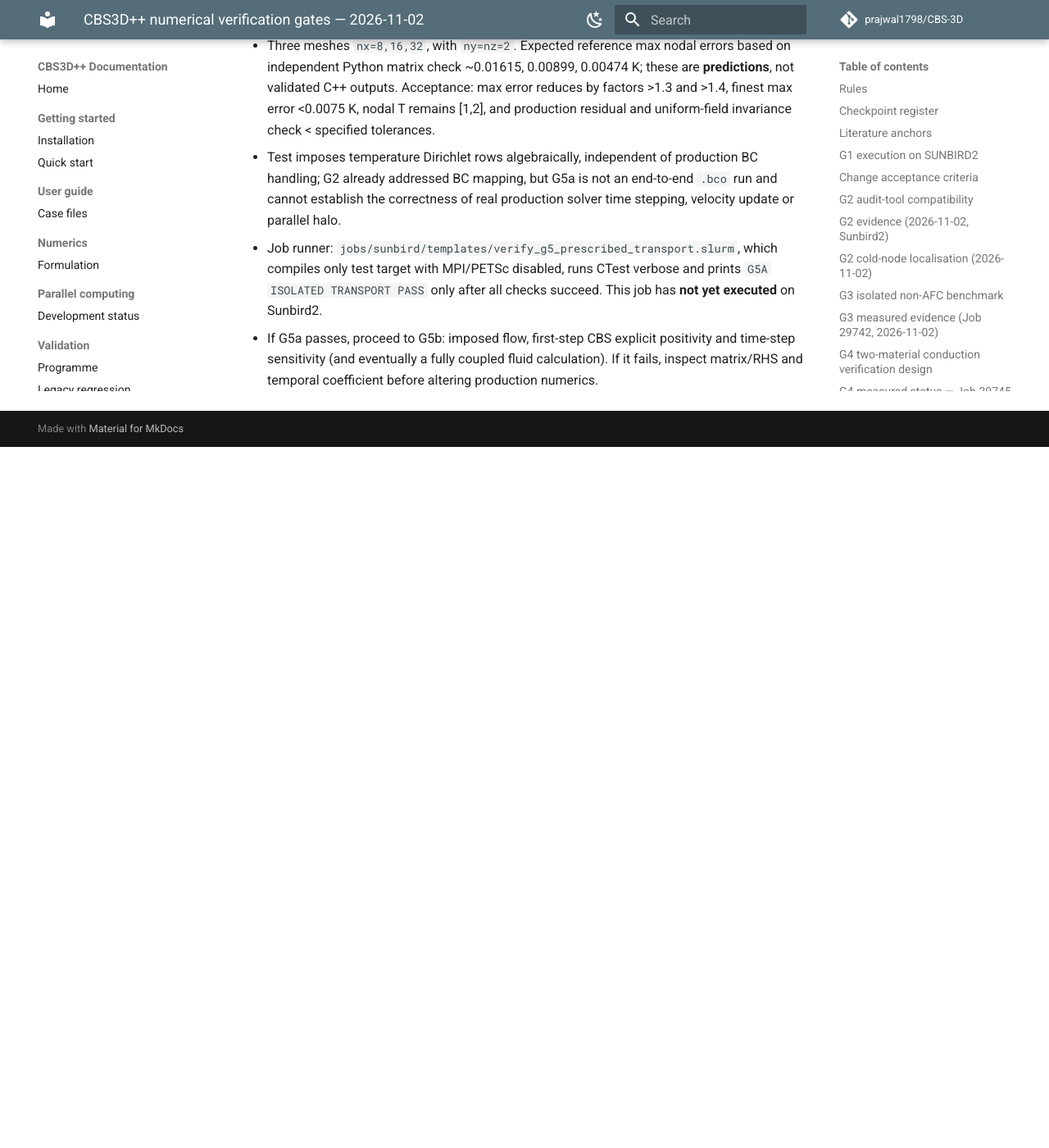
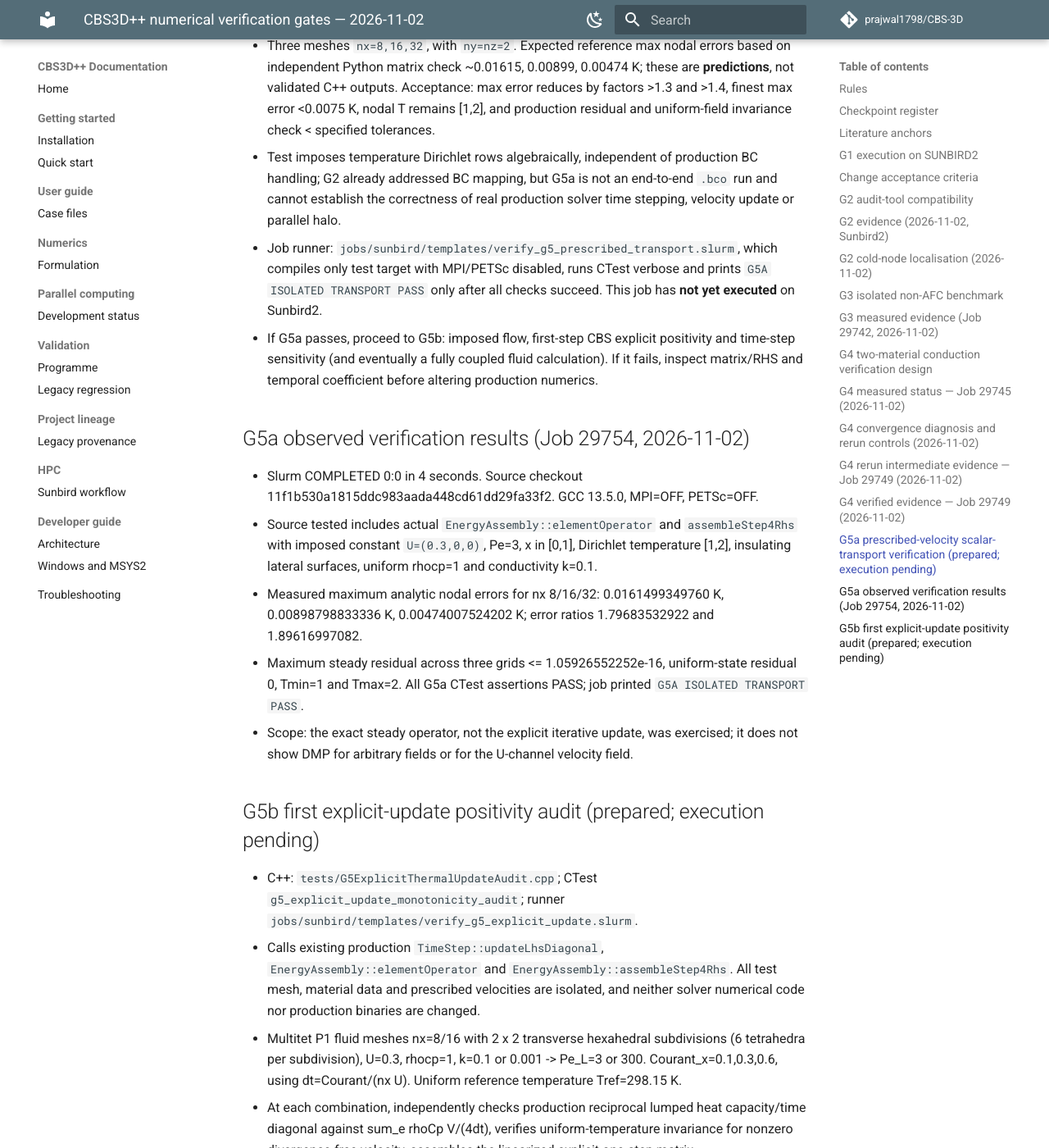
Before and after one commit to prajwal1798/CBS-3D, an MkDocs documentation site: the page built from docs/verification/CBS3D_NUMERICAL_VERIFICATION_GATES.md, in a window 1280 px wide and 1400 px high, scrolled down 8845 px. Shown: the whole window at 82% size. Built offline with MkDocs 1.6.1 and Material for MkDocs 9.7.7, drawn with Linux system fonts in a browser that asks for light colours; comment, search, counter and statistics services are not loaded; before the commit the page ends 9390 px from its top, so only the background shows below that; some of the changed text lies outside the part shown.

Commit message:
docs: record G5a Job 29754 PASS and define production explicit-update G5b DMP diagnostic

```diff
--- a/docs/verification/CBS3D_NUMERICAL_VERIFICATION_GATES.md
+++ b/docs/verification/CBS3D_NUMERICAL_VERIFICATION_GATES.md
@@ -20,7 +20,7 @@
 | G2 | Actual inlet/outlet/wall/interface boundary inventory and flux sign | Every applied BC and flux accounted for | PASS (structural): Job 29706 has only BC 511/520/530/532, 648 BC532 faces = 0.0006 m^2, 60 W applied, zero duplicate faces, zero MPI duplicate mismatch; full global energy closure remains G7 |
 | G3 | Solid-only diffusion | Uniform/linear patch tests; analytical heated slab; mesh refinement | Analytical slab and serial/MPI PASS, Job 29742; systematic mesh refinement still pending |
 | G4 | Two-material conduction | Shared interface temperature, weak flux continuity, integrated balance | PASS: Job 29749 reached thermal steady state, max analytic error 3.681e-5 K, two-sided flux 999.978/999.984 W/m², serial/MPI 1.11e-15 K, qA=0.016 W |
-| G5 | Prescribed-flow scalar transport | Uniform T, analytical convection-diffusion and manufactured solutions | G5a exact prescribed-velocity 3-grid steady transport CTest + Sunbird2 runner committed; not yet executed; full solver prescribed-flow and transient MMS pending |
+| G5 | Prescribed-flow scalar transport | Uniform T, analytical convection-diffusion and manufactured solutions | G5a PASS: Job 29754, 3-grid Pe=3 exact steady profile and bounds; G5b explicit-update diagnostic committed but not executed; full coupled/transient MMS pending |
 | G6 | Discrete positivity / DMP | Inspect assembled update matrix and *first* bound violation | U-channel AFC-off run: 176 cold nodes, ALL fluid-only, zero interface/solid; root mechanism and first crossing unresolved |
 | G7 | Integrated energy and mass | Sources + boundary heat = advection + storage within stated tolerance | Existing balance script; pending for U-channel |
 | G8 | Serial/MPI and restart parity | Independent solutions agree at declared tolerances | Pending |
@@ -158,3 +158,21 @@ The serial VTU writer outputs CellData `mat_id`; DistributedPost.cpp writes `mat
 - Test imposes temperature Dirichlet rows algebraically, independent of production BC handling; G2 already addressed BC mapping, but G5a is not an end-to-end `.bco` run and cannot establish the correctness of real production solver time stepping, velocity update or parallel halo.
 - Job runner: `jobs/sunbird/templates/verify_g5_prescribed_transport.slurm`, which compiles only test target with MPI/PETSc disabled, runs CTest verbose and prints `G5A ISOLATED TRANSPORT PASS` only after all checks succeed. This job has **not yet executed** on Sunbird2.
 - If G5a passes, proceed to G5b: imposed flow, first-step CBS explicit positivity and time-step sensitivity (and eventually a fully coupled fluid calculation). If it fails, inspect matrix/RHS and temporal coefficient before altering production numerics.
+
+## G5a observed verification results (Job 29754, 2026-11-02)
+
+- Slurm COMPLETED 0:0 in 4 seconds. Source checkout 11f1b530a1815ddc983aada448cd61dd29fa33f2. GCC 13.5.0, MPI=OFF, PETSc=OFF.
+- Source tested includes actual `EnergyAssembly::elementOperator` and `assembleStep4Rhs` with imposed constant `U=(0.3,0,0)`, Pe=3, x in [0,1], Dirichlet temperature [1,2], insulating lateral surfaces, uniform rhocp=1 and conductivity k=0.1.
+- Measured maximum analytic nodal errors for nx 8/16/32: 0.0161499349760 K, 0.00898798833336 K, 0.00474007524202 K; error ratios 1.79683532922 and 1.89616997082.
+- Maximum steady residual across three grids <= 1.05926552252e-16, uniform-state residual 0, Tmin=1 and Tmax=2. All G5a CTest assertions PASS; job printed `G5A ISOLATED TRANSPORT PASS`.
+- Scope: the exact steady operator, not the explicit iterative update, was exercised; it does not show DMP for arbitrary fields or for the U-channel velocity field.
+
+## G5b first explicit-update positivity audit (prepared; execution pending)
+
+- C++: `tests/G5ExplicitThermalUpdateAudit.cpp`; CTest `g5_explicit_update_monotonicity_audit`; runner `jobs/sunbird/templates/verify_g5_explicit_update.slurm`.
+- Calls existing production `TimeStep::updateLhsDiagonal`, `EnergyAssembly::elementOperator` and `EnergyAssembly::assembleStep4Rhs`. All test mesh, material data and prescribed velocities are isolated, and neither solver numerical code nor production binaries are changed.
+- Multitet P1 fluid meshes nx=8/16 with 2 x 2 transverse hexahedral subdivisions (6 tetrahedra per subdivision), U=0.3, rhocp=1, k=0.1 or 0.001 -> Pe_L=3 or 300. Courant_x=0.1,0.3,0.6, using dt=Courant/(nx U). Uniform reference temperature Tref=298.15 K.
+- At each combination, independently checks production reciprocal lumped heat capacity/time diagonal against sum_e rhoCp V/(4dt), verifies uniform-temperature invariance for nonzero divergence-free velocity, assembles the linearized explicit one-step matrix B=I+diag(elcoe2p)*dR/dT, and counts negative offdiagonal entries among unconstrained interior nodes.
+- If a negative B_ij exists, use a bounded initial temperature hat T_j=Tref+25 K, all other nodes Tref. The actual production residual and explicit update must reproduce the matrix-predicted first-step undershoot to 1e-9 K. This is a **discrete maximum-principle (DMP) counterexample** for the tested unlimited stencil, but is NOT a proof of long-time instability or of identical causation in U-channel Job 29706.
+- Test PASS signifies mass/RHS/matrix/update consistency only; observed negative couplings or overshoots are reported diagnostics, not grounds to mark the numerical test executable as failing. Positivity preservation is assessed separately under G6.
+- If G5b exhibits negative offdiagonals, follow with input-specific Job 29706 first-step stencil/mesh and timestep diagnostics; do not directly change CBS stabilization without identifying their origin.
```
